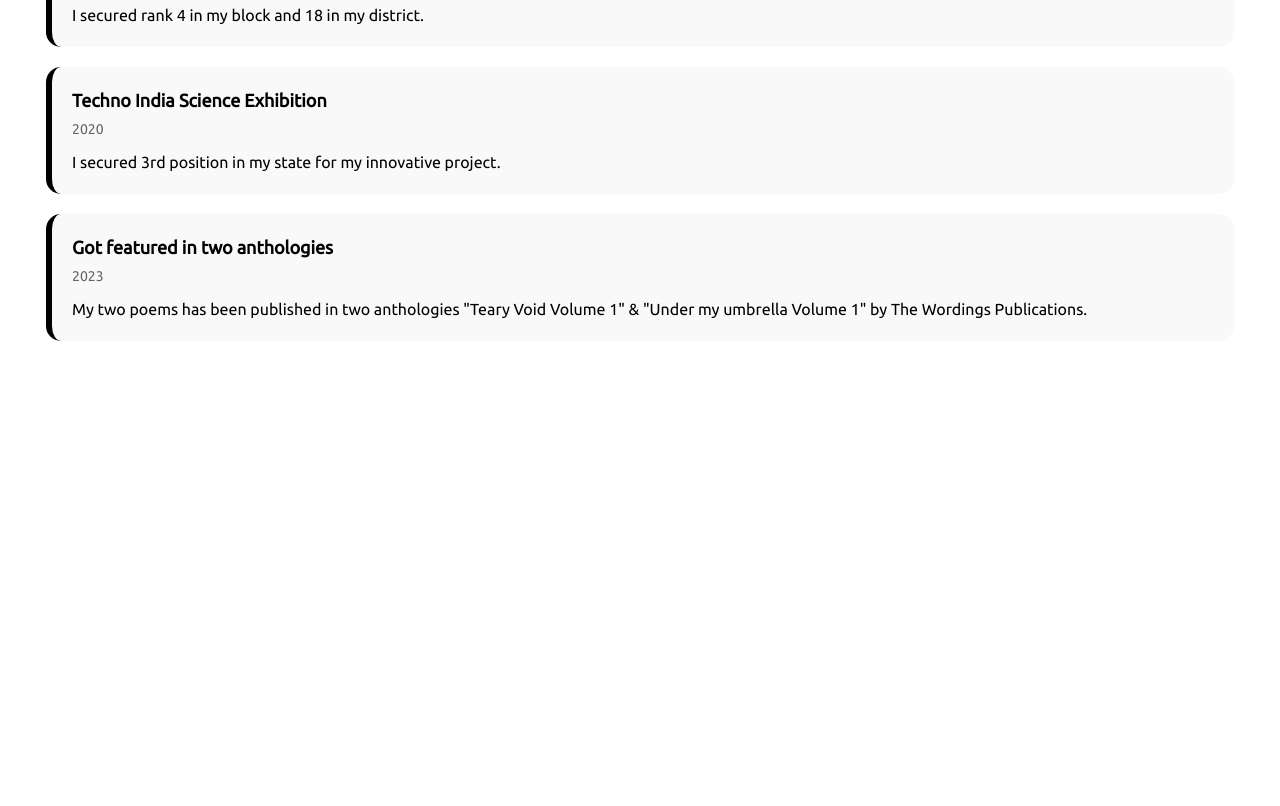
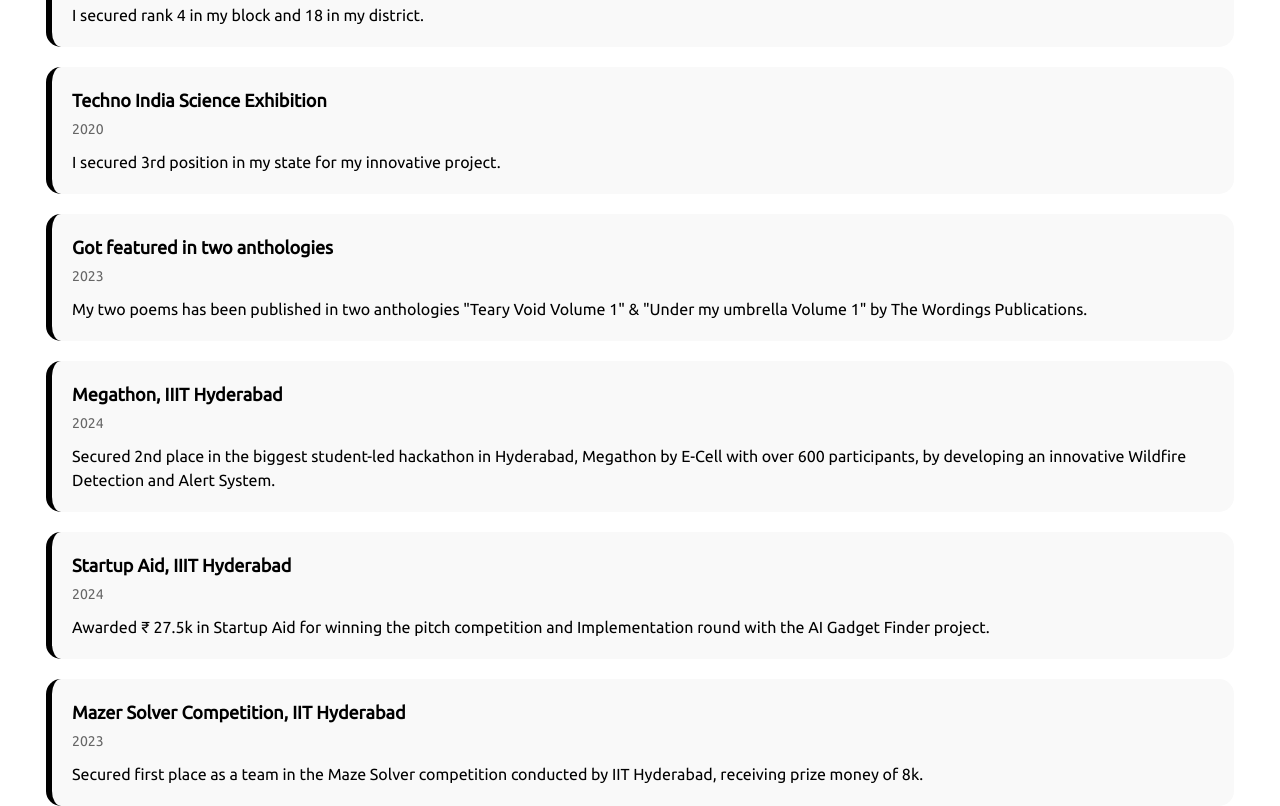
Before and after one commit to manit2004/manit2004.github.io, a plain HTML site: page acheivement.html in a window 1280 px wide. Shown: the part 371-1177 px from the top of the page. Before the commit the page ends 800 px from the top, so only its background shows below. Drawn offline with Linux system fonts and the light colour scheme.

Commit message:
acheivements added and updated resume

```diff
--- a/acheivement.html
+++ b/acheivement.html
@@ -42,6 +42,20 @@
     <div class="date">2023</div>
     <div class="description">My two poems has been published in two anthologies "Teary Void Volume 1" & "Under my umbrella Volume 1" by The Wordings Publications.</div>
 </div>
-
+<div class="achievement">
+  <div class="title">Megathon, IIIT Hyderabad</div>
+  <div class="date">2024</div>
+  <div class="description">Secured 2nd place in the biggest student-led hackathon in Hyderabad, Megathon by E-Cell with over 600 participants, by developing an innovative Wildfire Detection and Alert System.</div>
+</div>
+<div class="achievement">
+  <div class="title">Startup Aid, IIIT Hyderabad</div>
+  <div class="date">2024</div>
+  <div class="description">Awarded ₹ 27.5k in Startup Aid for winning the pitch competition and Implementation round with the AI Gadget Finder project.</div>
+</div>
+<div class="achievement">
+  <div class="title">Mazer Solver Competition, IIT Hyderabad</div>
+  <div class="date">2023</div>
+  <div class="description">Secured first place as a team in the Maze Solver competition conducted by IIT Hyderabad, receiving prize money of 8k.</div>
+</div>
 </body>
 </html>
```
Also changed, not shown: 1 other file.
